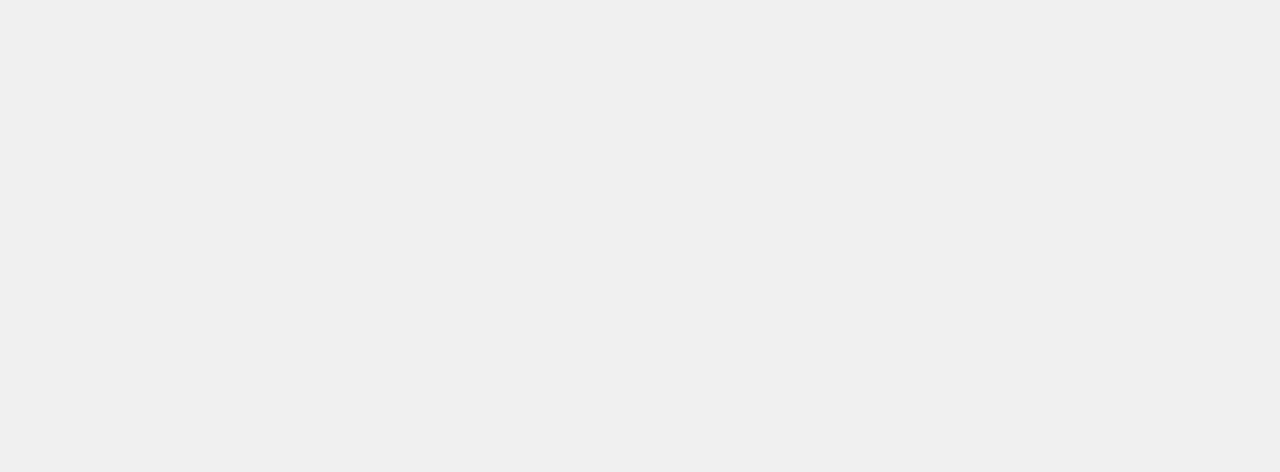
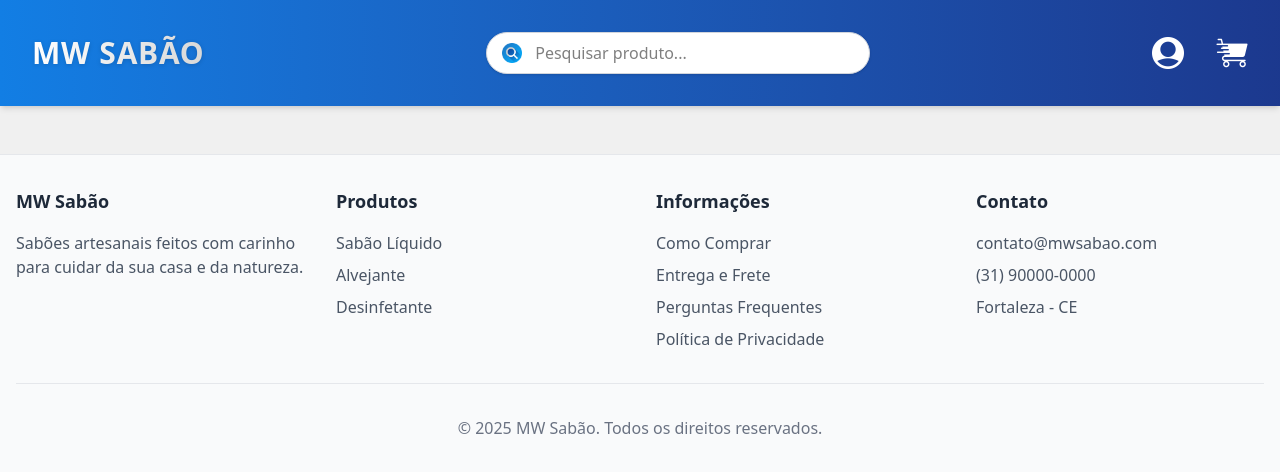
Before and after one commit to ViniMesquitaa/frontend-aderirShop, a React (Vite) app: page /catalog in a window 1280 px wide. Before the commit this address had no page. Shown: the top 472 px of the page. Built offline with nearby package versions, Linux system fonts and the light colour scheme; a web font is replaced by a local one.

Commit message:
add function hideHeaderAndFooter to pages

```diff
--- a/src/App.jsx
+++ b/src/App.jsx
@@ -1,18 +1,20 @@
-import React from "react";
-import { BrowserRouter as Router, Routes, Route } from "react-router-dom";
+import { Routes, Route } from "react-router-dom";
 
 import InitialLogin from "./pages/InitialLogin";
 import UnderConstruction from "./components/UnderConstruction";
-
+import Catalog from "./pages/Catalog";
+import Footer from "./components/Footer";
 
 function App() {
   return (
-    <Router>
+    <>
       <Routes>
         <Route path="/" element={<InitialLogin />} />
+        <Route path="/catalog" element={<Catalog />} />
         <Route path="/construction" element={<UnderConstruction />} />
       </Routes>
-    </Router>
+
+    </>
   );
 }
 
--- a/src/main.jsx
+++ b/src/main.jsx
@@ -1,10 +1,30 @@
-import { StrictMode } from 'react'
-import { createRoot } from 'react-dom/client'
-import "./index.css"
-import App from './App.jsx'
+import { StrictMode } from "react";
+import { createRoot } from "react-dom/client";
+import { BrowserRouter, useLocation } from "react-router-dom";
+import "./index.css";
+import App from "./App.jsx";
+import Header from "./components/Header.jsx";
+import Footer from "./components/Footer.jsx";
 
-createRoot(document.getElementById('root')).render(
+const Main = () => {
+  const location = useLocation();
+  const hideHeaderAndFooter = location.pathname !== "/";
+
+  return (
+    <>
+      {hideHeaderAndFooter && <Header /> }
+      {hideHeaderAndFooter && <Footer /> }
+      <App />
+    </>
+  );
+};
+
+export default Main;
+
+createRoot(document.getElementById("root")).render(
   <StrictMode>
-    <App />
-  </StrictMode>,
-)
+    <BrowserRouter>
+      <Main />
+    </BrowserRouter>
+  </StrictMode>
+);
--- /dev/null
+++ b/src/pages/Catalog.jsx
@@ -0,0 +1,11 @@
+
+const Catalog = () => {
+
+    return (
+      <main>
+
+      </main>
+  );
+};
+
+export default Catalog;
```
